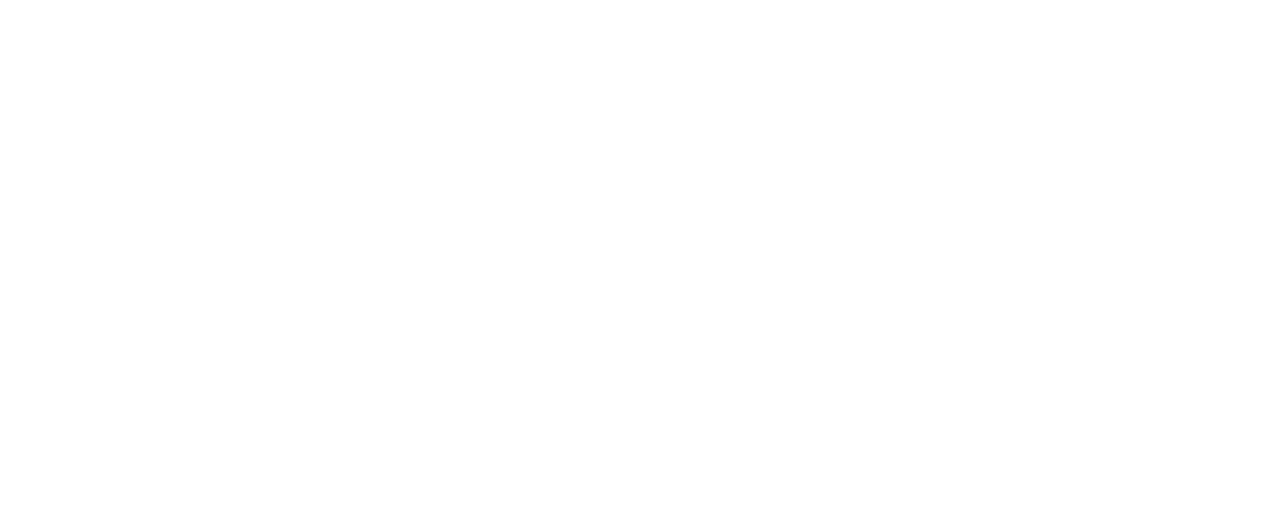
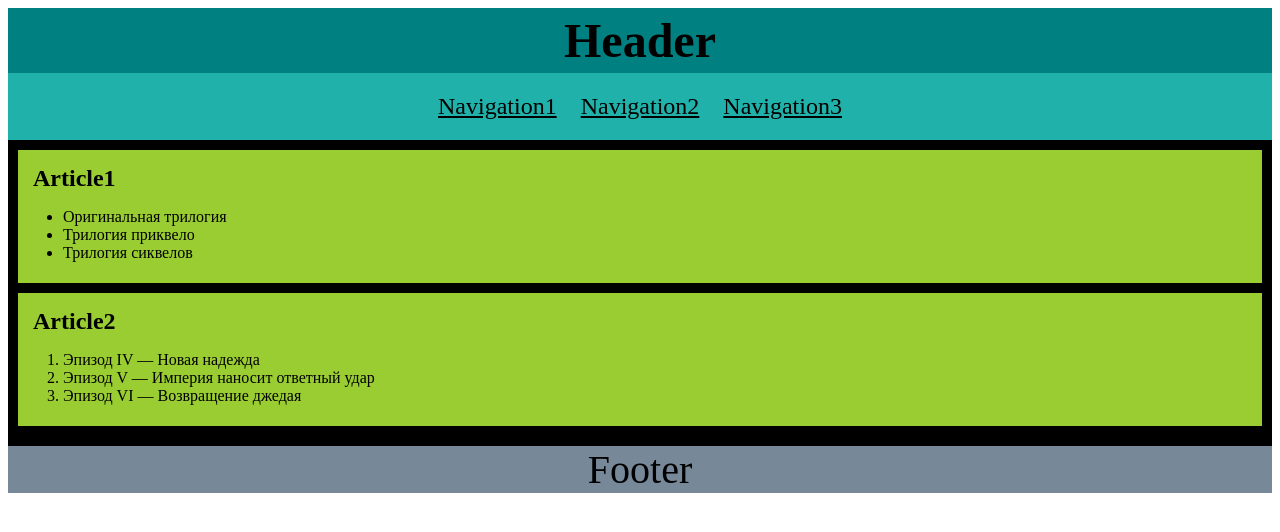
Before and after one commit to js-tasks-ru/htmlcss-20220519_vasilisa-zaytseva, a website: page 02-dz0/01-semantic-mockup/solution.html in a window 1280 px wide. Drawn offline with Linux system fonts and the light colour scheme.

Commit message:
task-02-solution

```diff
--- a/02-dz0/01-semantic-mockup/solution.html
+++ b/02-dz0/01-semantic-mockup/solution.html
@@ -1,4 +1,37 @@
 <!DOCTYPE html>
 <html lang="ru">
-    <!-- Ваше решение -->
+<head>
+    <meta charset="utf-8">
+    <link rel="stylesheet" href="styles.css">
+    <title>Тестовая страница</title>
+</head>
+<body>
+<header>
+    <h1>Header</h1>
+    <nav>
+        <a href="Navigation1" class = 'link'>Navigation1</a>
+        <a href="Navigation2" class = 'link'>Navigation2</a>
+        <a href="Navigation3" class = 'link'>Navigation3</a>
+    </nav>
+</header>
+<main>
+    <article>
+        <h2>Article1</h2>
+        <ul>
+            <li>Оригинальная трилогия</li>
+            <li>Трилогия приквело</li>
+            <li>Трилогия сиквелов</li>
+        </ul>
+    </article>
+    <article>
+        <h2>Article2</h2>
+        <ol>
+            <li>Эпизод IV — Новая надежда</li>
+            <li>Эпизод V — Империя наносит ответный удар</li>
+            <li>Эпизод VI — Возвращение джедая</li>
+        </ol>
+    </article>
+</main>
+<footer>Footer</footer>
+</body>
 </html>
--- a/02-dz0/01-semantic-mockup/styles.css
+++ b/02-dz0/01-semantic-mockup/styles.css
@@ -0,0 +1,38 @@
+h1 {
+    font-size: 300%;
+    text-align: center;
+    color: black;
+    margin:0px;
+    padding:5px;
+}
+header {
+    background: teal;
+}
+nav {
+    background:lightseagreen;
+    text-align: center;
+    word-spacing: 20px;
+    padding: 20px;
+}
+.link {
+    font-size: 150%;
+    color: black;
+}
+main {
+    background: black;
+    padding: 10px;
+}
+article {
+    background:yellowgreen;
+    padding: 5px;
+    margin-bottom: 10px;
+}
+h2 {
+    margin: 10px;
+}
+footer {
+    background:lightslategrey;
+    text-align: center;
+    color: black;
+    font-size: 250%;
+}
```
